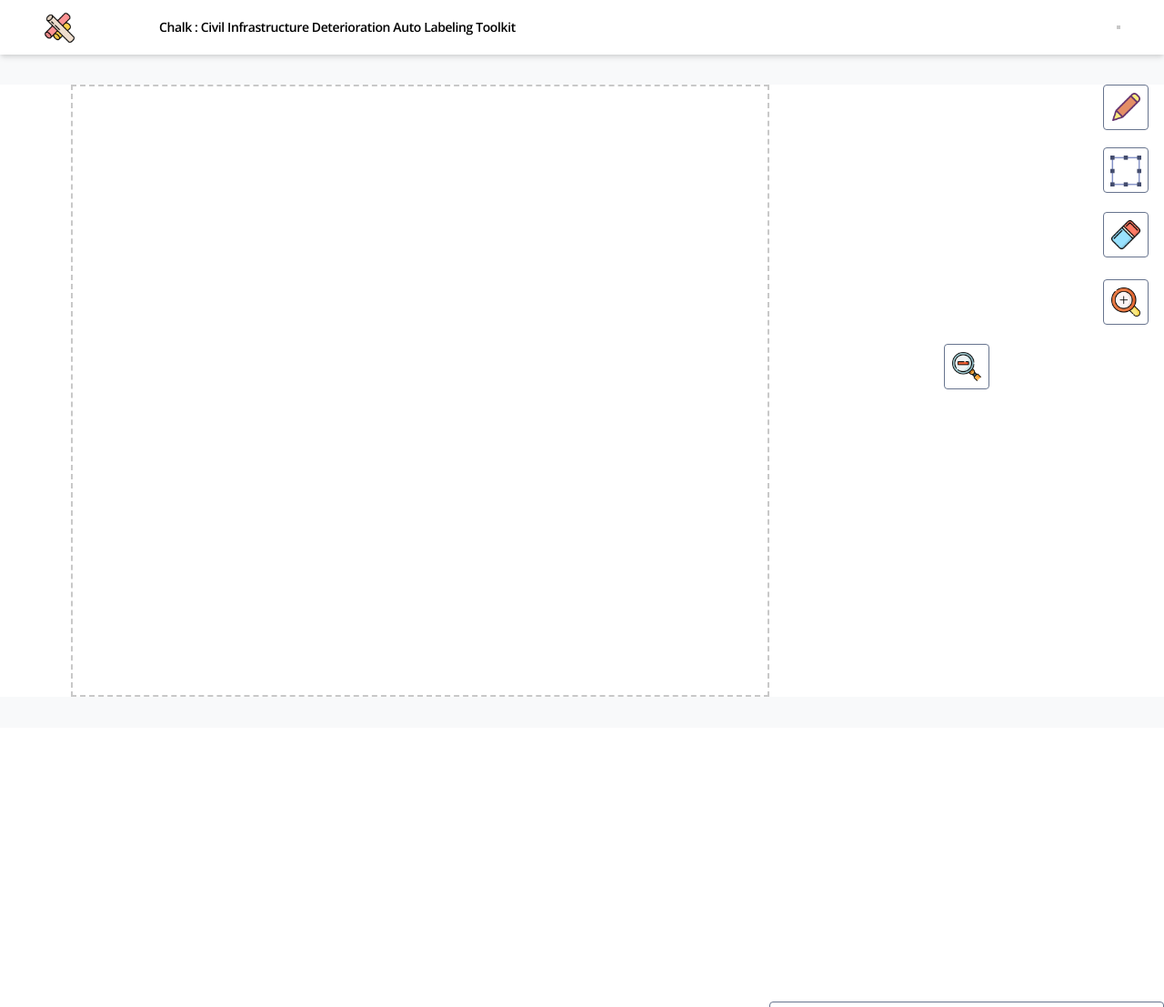
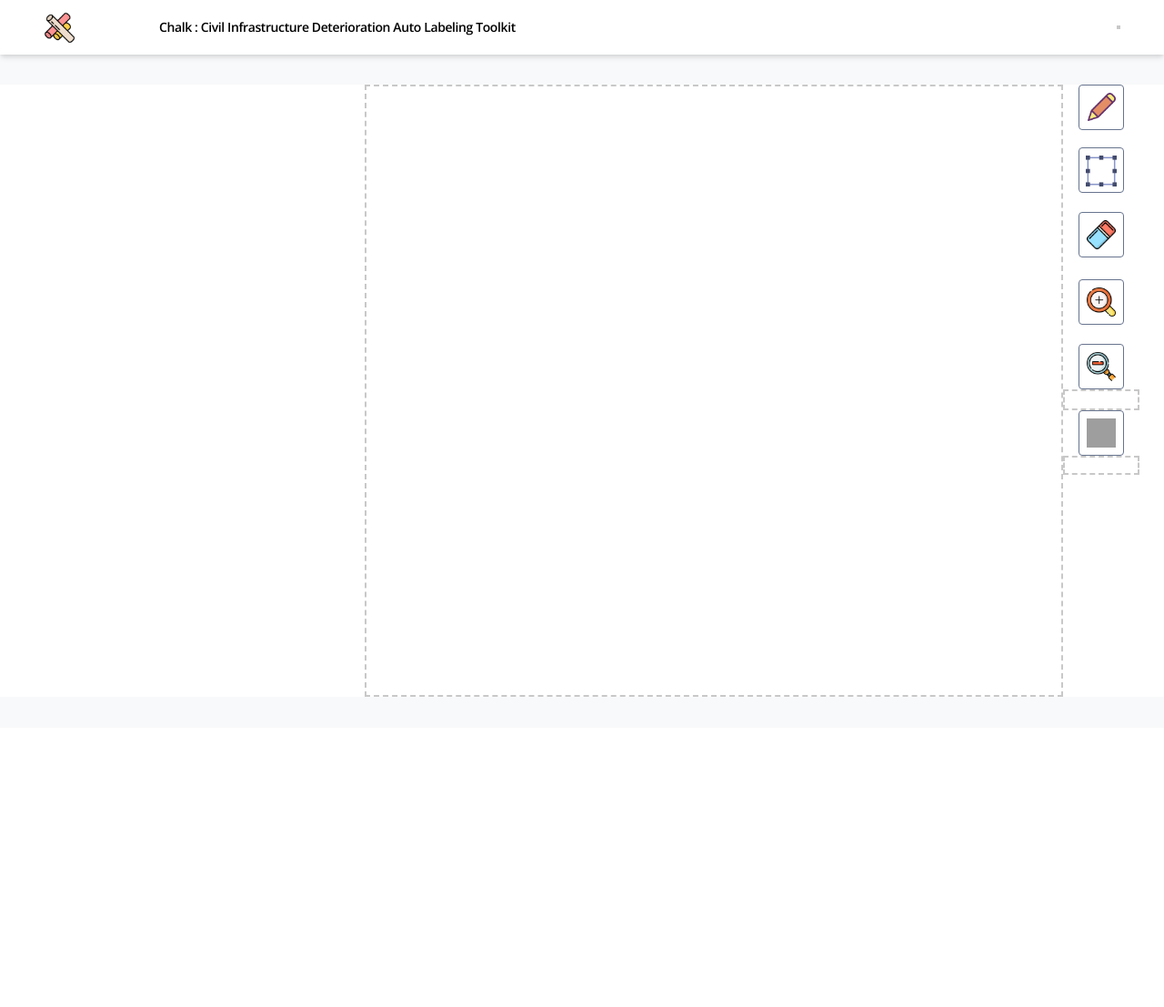
Before and after one commit to uos-bhkim/CHALK, a Flask app: page /labeling in a window 1280 px wide. Shown: the top 1107 px of the page at 91% size. After the commit the page ends 766 px from the top, so only its background shows below. Run offline with Flask 2, Linux system fonts and the light colour scheme; grey boxes are pictures that could not be loaded.

Commit message:
add image upload button

```diff
--- a/static/stylesheets/labeling-page.css
+++ b/static/stylesheets/labeling-page.css
@@ -109,7 +109,8 @@
   border: 2px dashed rgba(120, 120, 120, 0.4);
   height: 100%;
   display: flex;
-  align-items: flex-start;
+  align-self: center;
+  align-items: center;
   flex-direction: column;
 }
 .labeling-page-container04 {
@@ -261,6 +262,33 @@
   object-fit: cover;
 }
 .labeling-page-container15 {
+  width: 100%;
+  border: 2px dashed rgba(120, 120, 120, 0.4);
+  height: 23px;
+  display: flex;
+  align-items: flex-start;
+}
+.labeling-page-button5 {
+  width: 50px;
+  height: 50px;
+  display: flex;
+  align-self: center;
+  flex-direction: row;
+  justify-content: center;
+}
+.labeling-page-image5 {
+  width: 32px;
+  height: 32px;
+  object-fit: cover;
+}
+.labeling-page-container16 {
+  width: 100%;
+  border: 2px dashed rgba(120, 120, 120, 0.4);
+  height: 21px;
+  display: flex;
+  align-items: flex-start;
+}
+.labeling-page-container17 {
   flex: 0 0 auto;
   width: 27px;
   height: 100%;
```
